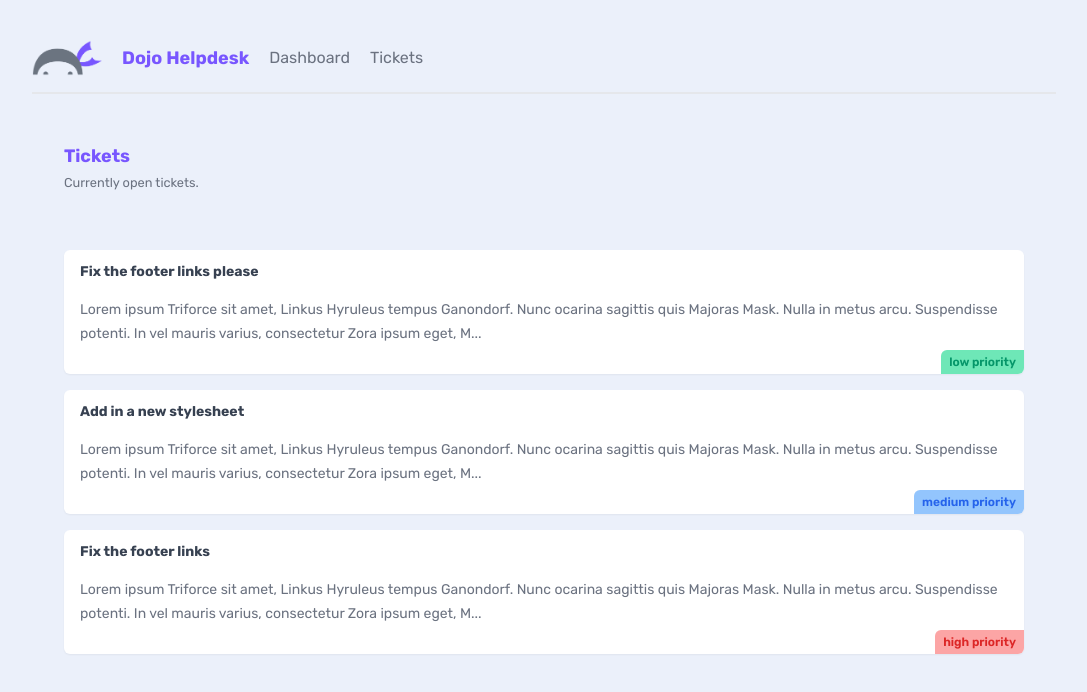
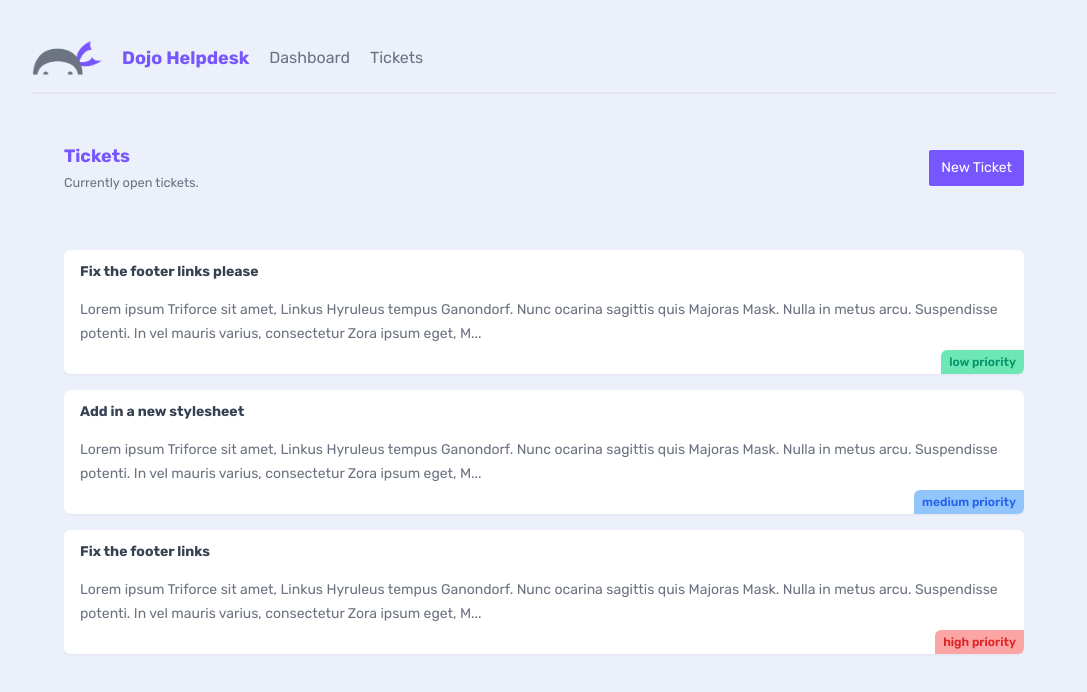
Before and after one commit to IbrahimShaheen103/helpdesk, a Next.js app: page /tickets in a window 1280 px wide. Shown: the top 692 px of the page, without its empty margins (96-1183 px from the left). Built offline with nearby package versions, Linux system fonts and the light colour scheme; data requests are answered from the project's data file.

Commit message:
Added a "New Ticket" button to the Tickets page

```diff
--- a/app/tickets/page.jsx
+++ b/app/tickets/page.jsx
@@ -1,6 +1,7 @@
 import { Suspense } from "react";
 import TicketList from "./TicketList";
 import Loading from "../loading";
+import Link from "next/link";
 
 const Tickets = () => {
   return (
@@ -12,6 +13,10 @@
             <small>Currently open tickets.</small>
           </p>
         </div>
+
+        <Link href="/tickets/create" className="ml-auto">
+          <button className="btn-primary">New Ticket</button>
+        </Link>
       </nav>
       <Suspense fallback={<Loading />}>
         <TicketList />
```
